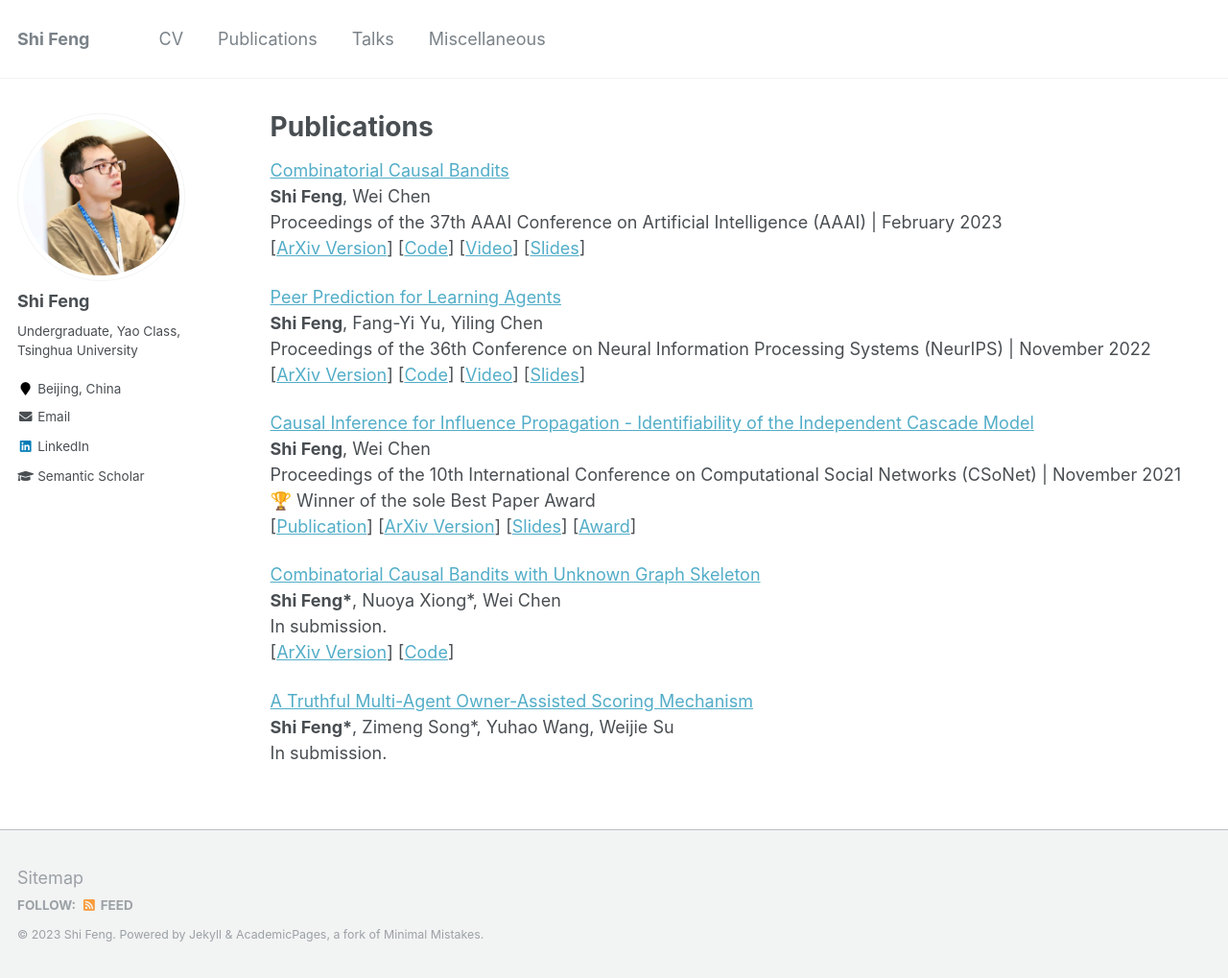
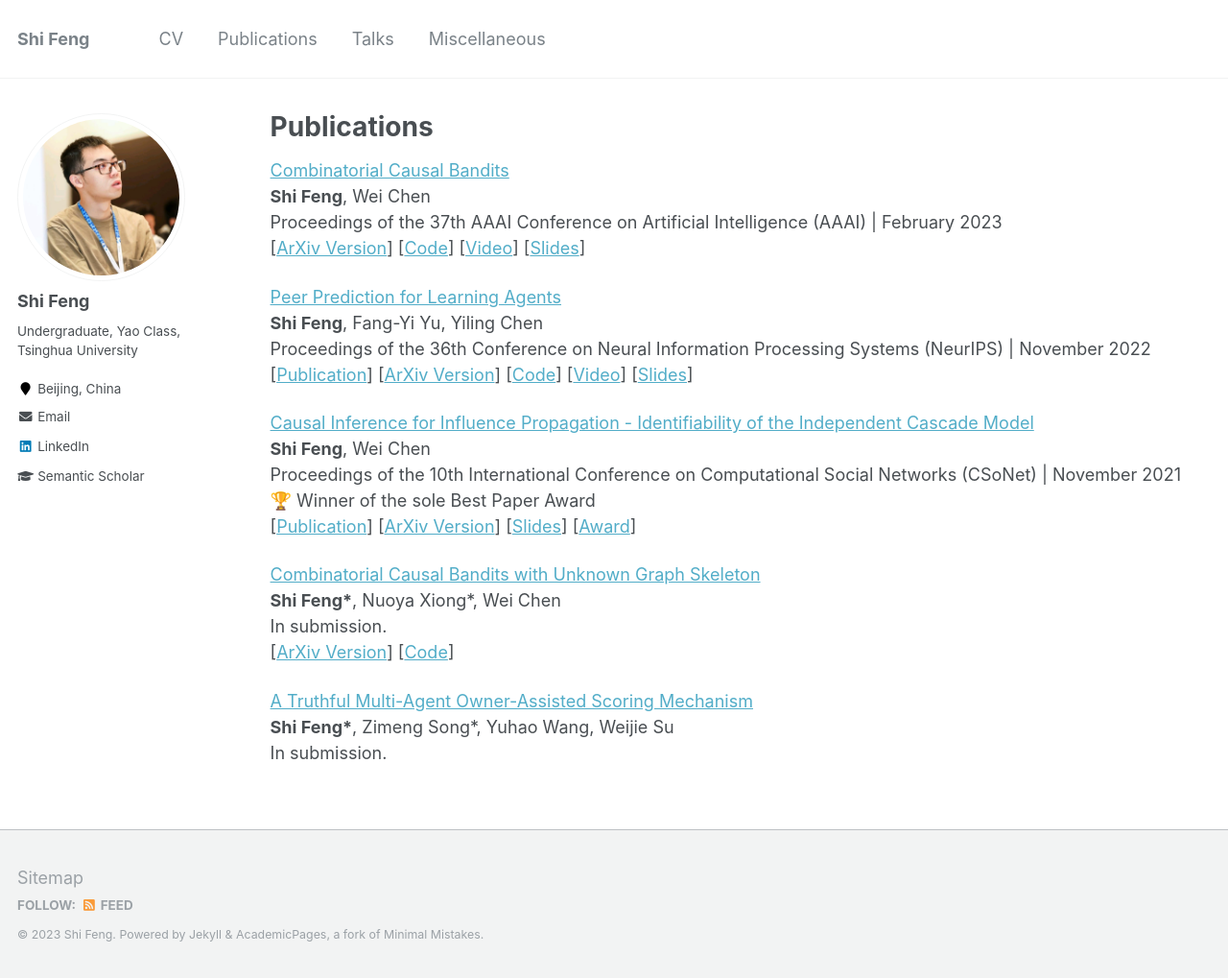
Before and after one commit to fengtony686/fengshi.link, a Jekyll site: the page built from _pages/publications.md, in a window 1280 px wide and 1019 px high. Shown: the whole window at 96% size. Built offline with Jekyll 4.4.1, drawn with Linux system fonts in a browser that asks for light colours.

Commit message:
update urls

```diff
--- a/_pages/publications.md
+++ b/_pages/publications.md
@@ -23,7 +23,7 @@ Proceedings of the 37th AAAI Conference on Artificial Intelligence (AAAI) | Febr
 [Peer Prediction for Learning Agents](/files/peer_prediction.pdf)\\
 **Shi Feng**, Fang-Yi Yu, Yiling Chen\\
 Proceedings of the 36th Conference on Neural Information Processing Systems (NeurIPS) | November 2022\\
-[[ArXiv Version](https://arxiv.org/abs/2208.04433)] [[Code](https://github.com/fengtony686/peer-prediction-convergence)] [[Video](https://slideslive.com/38990006)] [[Slides](/files/peer_prediction_ppt.pptx)]
+[[Publication](https://proceedings.neurips.cc/paper_files/paper/2022/hash/6e469fbdc43ade121170f61096f4458b-Abstract-Conference.html)] [[ArXiv Version](https://arxiv.org/abs/2208.04433)] [[Code](https://github.com/fengtony686/peer-prediction-convergence)] [[Video](https://slideslive.com/38990006)] [[Slides](/files/peer_prediction_ppt.pptx)]
 
 
 [Causal Inference for Influence Propagation - Identifiability of the Independent Cascade Model](/files/ciip.pdf)\\
```
Also changed, not shown: _pages/about.md (+1 -1 lines).
